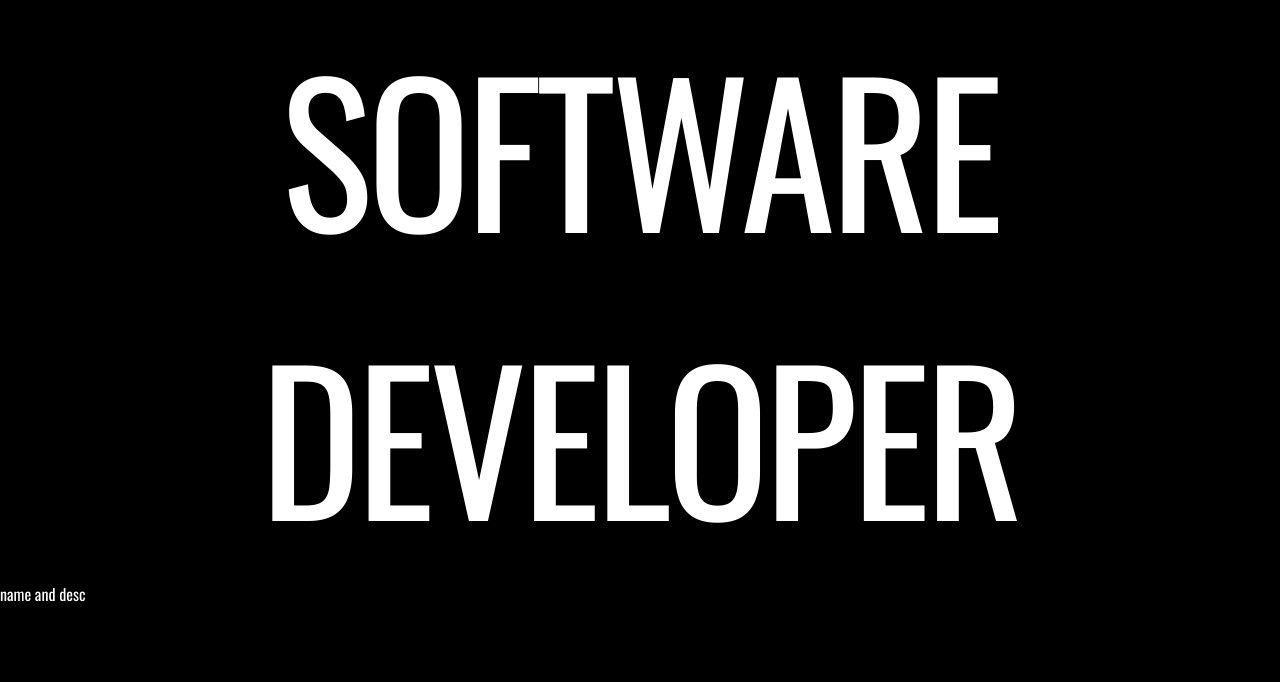
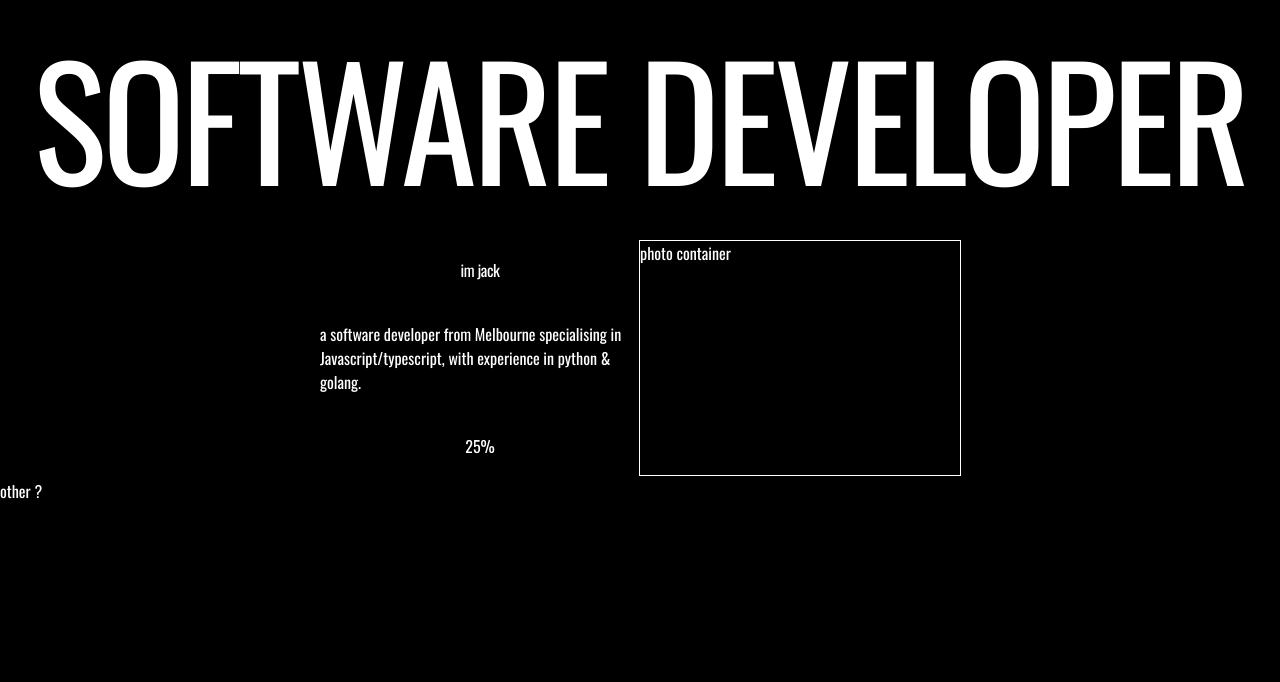
Before and after one commit to jackcorless91/gsap-portfolio, a React (Vite) app: page / in a window 1280 px wide. Shown: the part 798-1480 px from the top of the page. Built offline with nearby package versions, Linux system fonts and the light colour scheme.

Commit message:
created index layout and title

```diff
--- a/src/components/About.jsx
+++ b/src/components/About.jsx
@@ -2,9 +2,25 @@ import React from 'react';
 
 function About() {
   return (
-    <section className="min-h-[calc(100vh-4.5rem)] md:min-h-[calc(100vh-5.5rem)] text-white grid grid-rows-3 gap-1 pt-8">
-      <div className="text-[12em] w-screen tracking-tight uppercase text-center">Software developer</div>
-      <div>name and desc</div>
+    <section
+      className="min-h-[calc(100vh-4.5rem)] md:min-h-[calc(100vh-5.5rem)] text-white grid grid-rows-3 gap-1 pt-8">
+      <div className="text-[12vw] w-screen tracking-tight uppercase text-center">Software developer</div>
+      {/* add sm screen for font, wrap to second line ? */}
+      <div className="flex justify-center items-center">
+        <div className="w-80 h-full grid grid-rows-[25%_50%_25%]">
+          <div className="flex justify-center items-center flex-col tracking-tight text">
+            im jack
+          </div>
+          <div className="flex justify-center items-center">
+            a software developer from Melbourne specialising in Javascript/typescript, with experience in python & golang.
+          </div>
+          <div className="flex justify-center items-center">25%
+          {/* connect and view my work button */}
+          </div>
+
+        </div>
+        <div className="border-white border-solid outline w-80 h-full">photo container</div>
+      </div>
       <div>other ?</div>
     </section>
 
```
